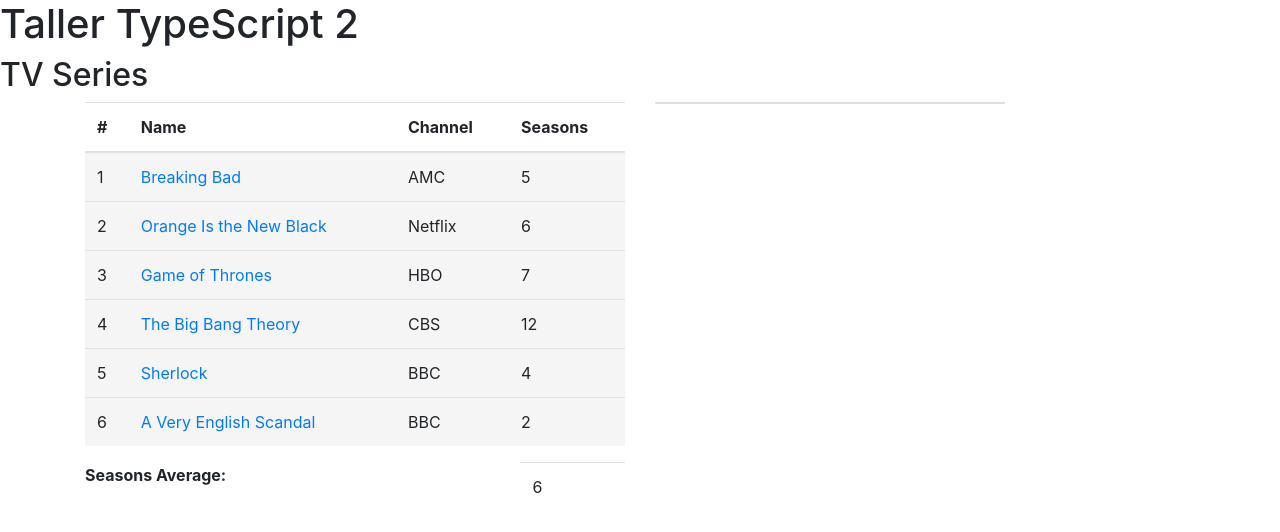
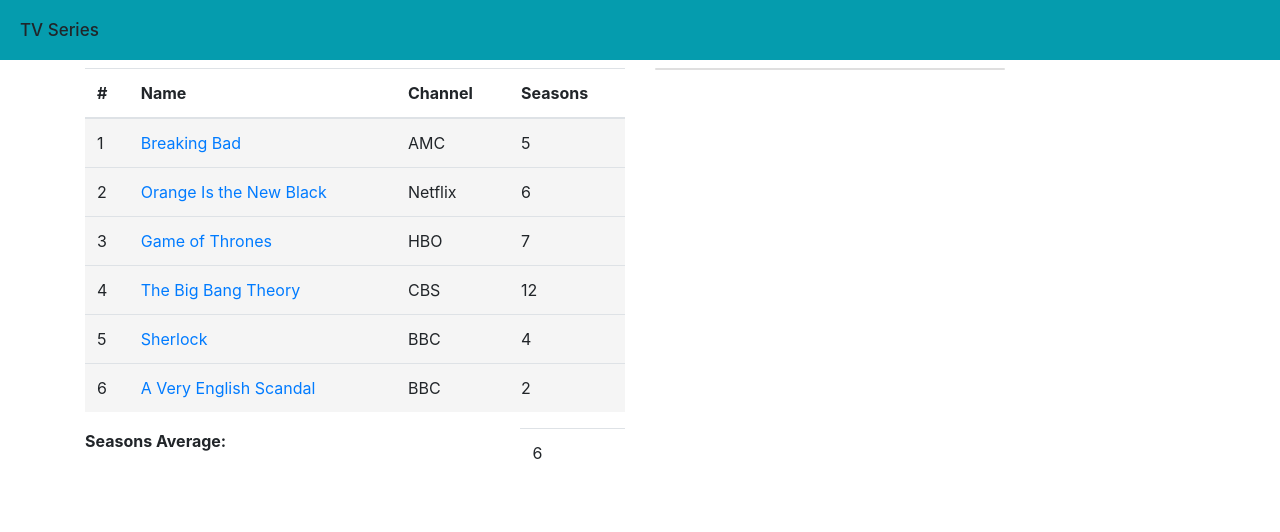
Before and after one commit to IsabellaCaputi/TallerTypescript2, a plain HTML site: page index.html in a window 1280 px wide. Drawn offline with nearby package versions, Linux system fonts and the light colour scheme.

Commit message:
ultimos cambios

```diff
--- a/index.html
+++ b/index.html
@@ -3,7 +3,7 @@
 <head>
     <meta charset='utf-8'>
     <meta http-equiv='X-UA-Compatible' content='IE=edge'>
-    <title>Taller TypeScript 1</title>
+    <title>Taller TypeScript 2</title>
     <meta name='viewport' content='width=device-width, initial-scale=1'>
     <link rel='icon' href='data:,'>
     <link rel="stylesheet" href="https://maxcdn.bootstrapcdn.com/bootstrap/4.5.2/css/bootstrap.min.css">
@@ -12,8 +12,7 @@
     </style>
 </head>
 <body>
-    <h1>Taller TypeScript 2</h1>
-    <h2> TV Series </h2>
+    <h1 style="background-color: #059CAE;padding: 20px; font-size: 17px"> TV Series </h1>
     <div class="container">
         <div class="row">
             <div class="col-md-6">
```
